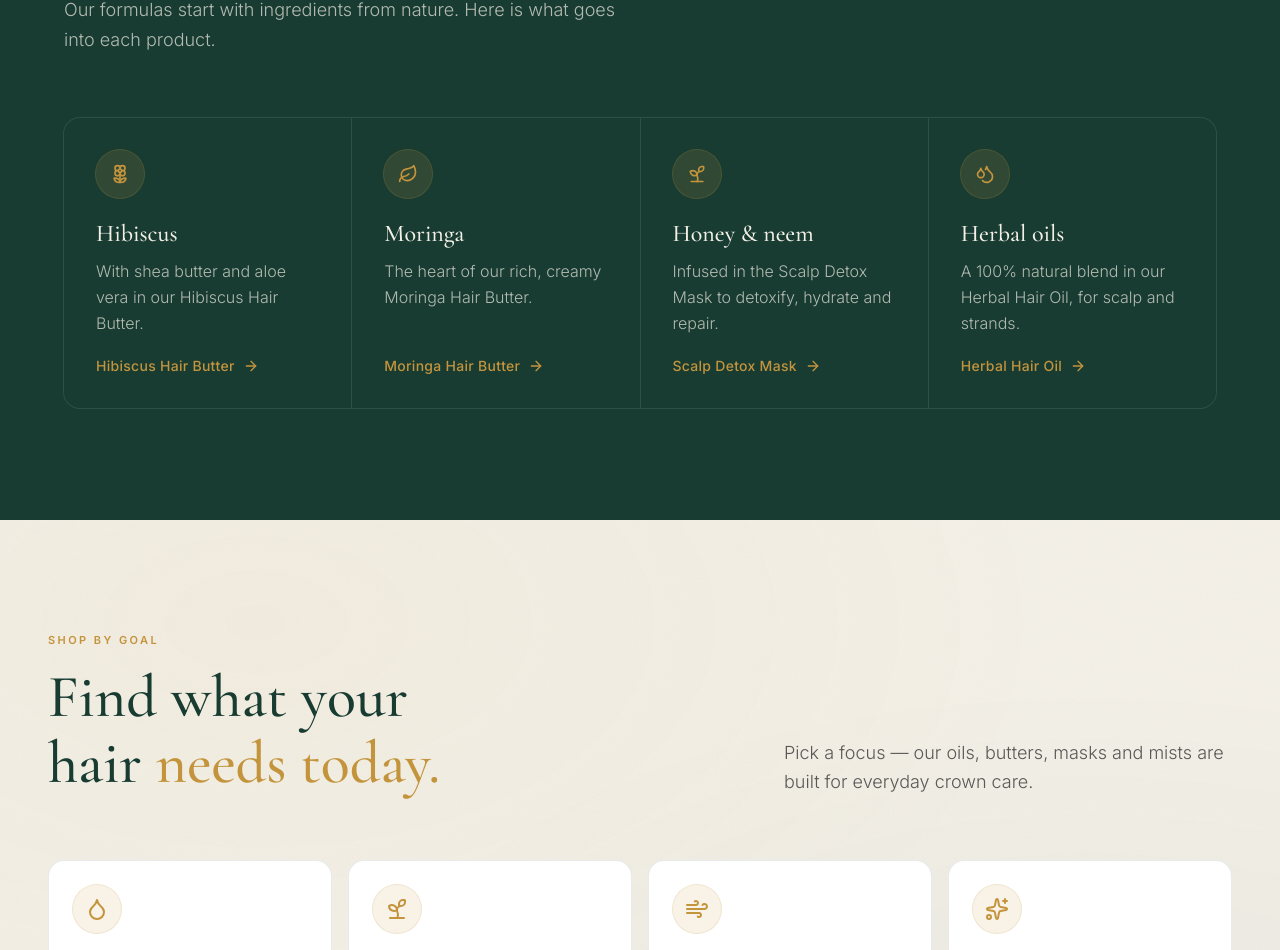
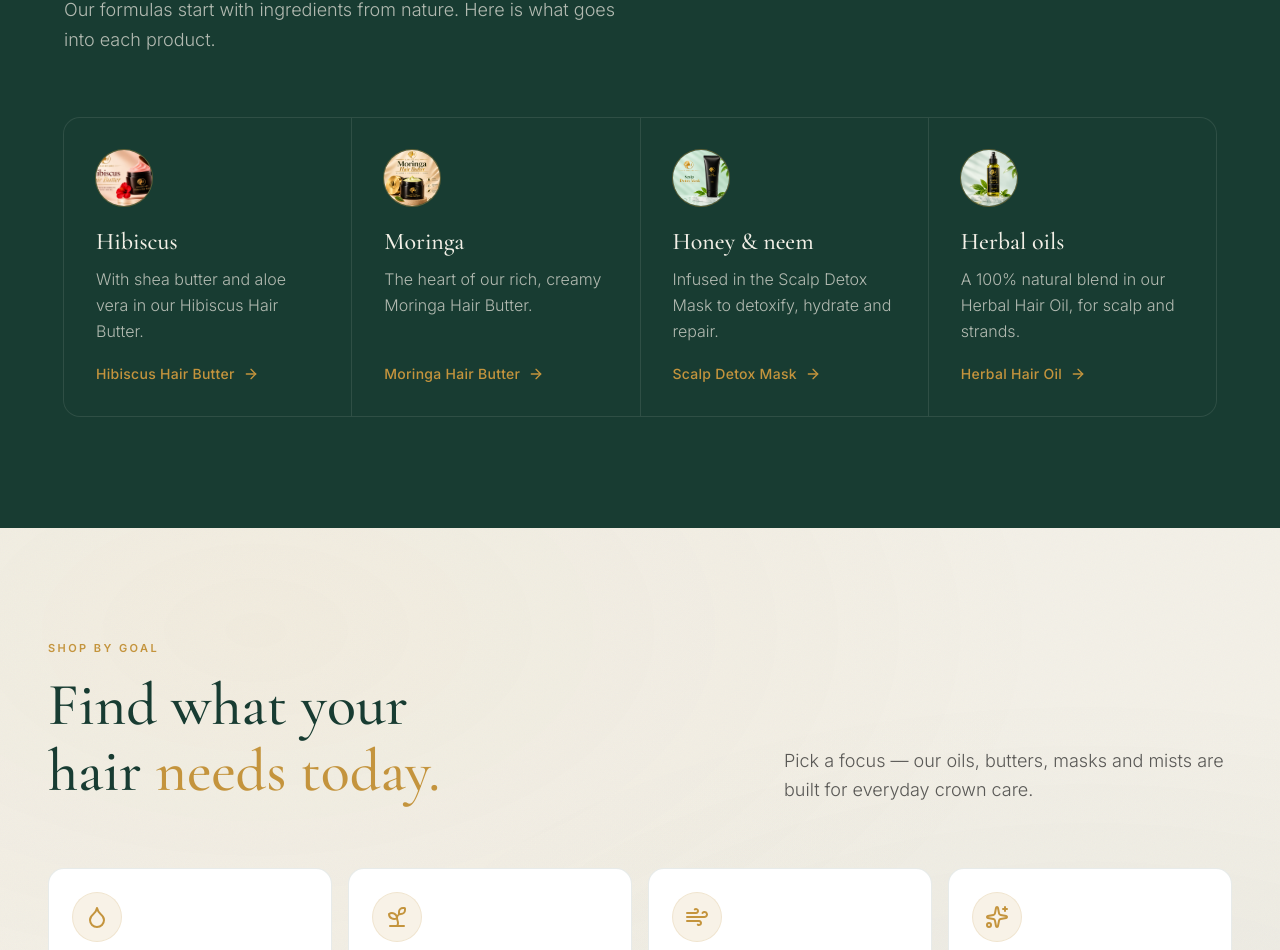
Before and after one commit to hakeemmeeh/jjhaircare-, a Next.js app: page / in a window 1280 px wide. Shown: the part 1849-2799 px from the top of the page. Built offline with nearby package versions, Linux system fonts and the light colour scheme.

Commit message:
Difference: replace icon circles with small round product thumbnails (card stays text-based)
- Each ingredient card's icon is now a 56px circular product photo
- Card layout, text and gold product link unchanged; no large repeated imagery
- No decorative numbers

```diff
--- a/src/components/Features.tsx
+++ b/src/components/Features.tsx
@@ -1,34 +1,35 @@
 import Link from "next/link";
-import { ArrowRight, Droplets, Flower2, Leaf, Sprout } from "lucide-react";
+import Image from "next/image";
+import { ArrowRight } from "lucide-react";
 
 const ingredients = [
   {
-    icon: Flower2,
     name: "Hibiscus",
     text: "With shea butter and aloe vera in our Hibiscus Hair Butter.",
     href: "/products/hibiscus-hair-butter",
     product: "Hibiscus Hair Butter",
+    image: "/images/hibiscus-hair-butter-ad.webp",
   },
   {
-    icon: Leaf,
     name: "Moringa",
     text: "The heart of our rich, creamy Moringa Hair Butter.",
     href: "/products/moringa-hair-butter",
     product: "Moringa Hair Butter",
+    image: "/images/moringa-hair-butter-ad.webp",
   },
   {
-    icon: Sprout,
     name: "Honey & neem",
     text: "Infused in the Scalp Detox Mask to detoxify, hydrate and repair.",
     href: "/products/scalp-detox-mask",
     product: "Scalp Detox Mask",
+    image: "/images/scalp-detox-studio.png",
   },
   {
-    icon: Droplets,
     name: "Herbal oils",
     text: "A 100% natural blend in our Herbal Hair Oil, for scalp and strands.",
     href: "/products/herbal-hair-oil",
     product: "Herbal Hair Oil",
+    image: "/images/herbal-hair-oil-marble.png",
   },
 ];
 
@@ -48,14 +49,20 @@ export default function Features() {
         </div>
 
         <ul className="grid gap-px sm:grid-cols-2 lg:grid-cols-4 overflow-hidden rounded-2xl bg-jj-paper/10 ring-1 ring-jj-paper/10">
-          {ingredients.map(({ icon: Icon, name, text, href, product }) => (
+          {ingredients.map(({ name, text, href, product, image }) => (
             <li key={name} className="bg-jj-forest">
               <Link
                 href={href}
                 className="group flex h-full flex-col gap-5 p-6 md:p-8 transition-colors duration-300 hover:bg-jj-forest-soft"
               >
-                <span className="flex h-12 w-12 items-center justify-center rounded-full bg-jj-accent/15 text-jj-accent ring-1 ring-jj-accent/30 transition-colors group-hover:bg-jj-accent group-hover:text-jj-forest">
-                  <Icon className="h-5 w-5" aria-hidden="true" />
+                <span className="relative h-14 w-14 overflow-hidden rounded-full ring-1 ring-jj-accent/40 transition-transform duration-300 group-hover:scale-105">
+                  <Image
+                    src={image}
+                    alt={name}
+                    fill
+                    sizes="56px"
+                    className="object-cover"
+                  />
                 </span>
                 <span className="flex flex-1 flex-col">
                   <span className="font-serif text-2xl text-jj-paper">{name}</span>
```
